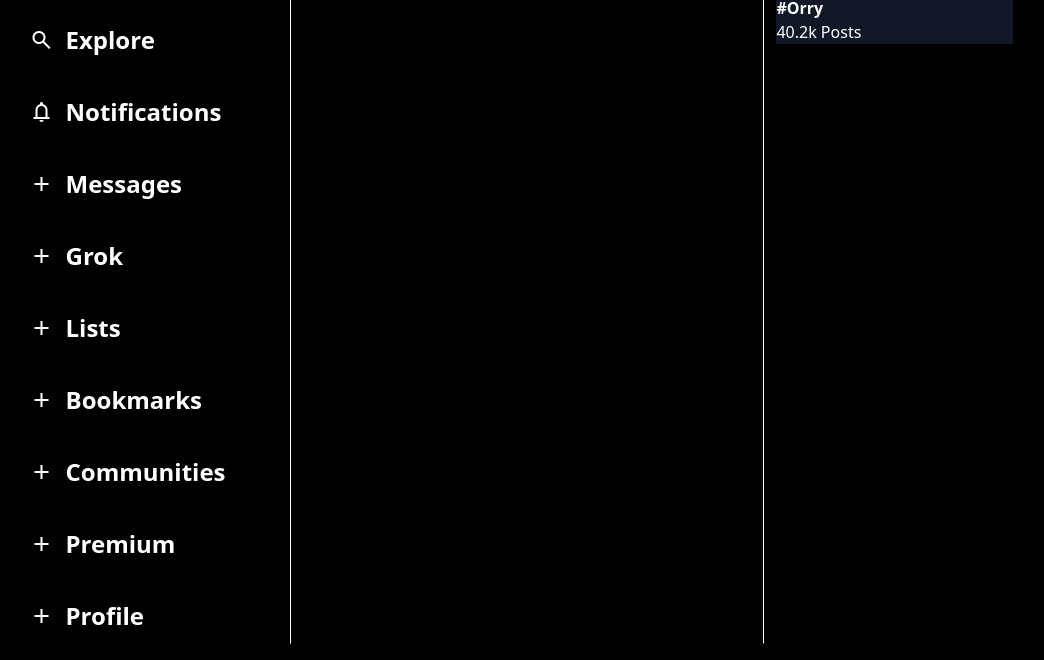
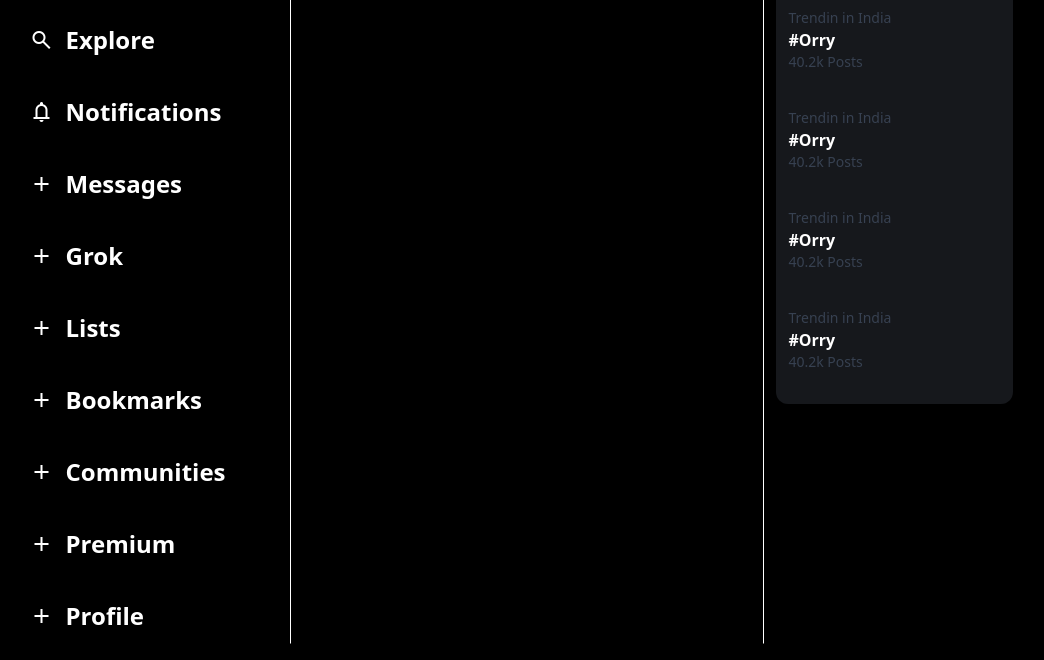
Before and after one commit to Devagya-Tak/tailwindTwitter, a website: page index.html in a window 1280 px wide. Shown: the part 144-804 px from the top of the page, without its empty margins (42-1086 px from the left). Drawn offline with nearby package versions, Linux system fonts and the light colour scheme.

Commit message:
made the what's happening section

```diff
--- a/index.html
+++ b/index.html
@@ -101,16 +101,36 @@
         <div class="second w-full border-[1px] border-x-white border-y-black">bb</div>
         <div class="third w-full  ">
             <div class="search m-3">
-                <input type="text" class="w-1/2 rounded-full bg-gray-900 text-white px-4 py-2" placeholder="Search">
+                <input type="text" class="w-1/2 rounded-full bg-[#16181c] text-white px-4 py-2" placeholder="Search">
             </div>
-            <div class="whats bg-gray-900 m-3 w-1/2">
-                <h1 class="text-xl font-bold">What's Happenning</h1>
-                <div class="item my-3 hover:bg-gray-800 cursor-pointer">
-                    <div class="font-bold text-sm text-gray-700"> Trendin in India</div>
+            <div class="whats bg-[#16181c] m-3 w-1/2 py-5 rounded-xl space-y-3">
+
+                <h1 class="text-xl font-bold px-3">What's Happenning</h1>
+
+                <div class="item p-3 hover:bg-gray-800 cursor-pointer px-3">
+                    <div class=" text-sm text-gray-700"> Trendin in India</div>
                     <div class="font-bold">#Orry</div>
-                    <div>40.2k Posts</div>
+                    <div class=" text-sm text-gray-700">40.2k Posts</div>
+                </div>
 
+                <div class="item p-3 hover:bg-gray-800 cursor-pointer px-3">
+                    <div class=" text-sm text-gray-700"> Trendin in India</div>
+                    <div class="font-bold">#Orry</div>
+                    <div class=" text-sm text-gray-700">40.2k Posts</div>
                 </div>
+
+                <div class="item p-3 hover:bg-gray-800 cursor-pointer px-3">
+                    <div class=" text-sm text-gray-700"> Trendin in India</div>
+                    <div class="font-bold">#Orry</div>
+                    <div class=" text-sm text-gray-700">40.2k Posts</div>
+                </div>
+
+                <div class="item p-3 hover:bg-gray-800 cursor-pointer px-3">
+                    <div class=" text-sm text-gray-700"> Trendin in India</div>
+                    <div class="font-bold">#Orry</div>
+                    <div class=" text-sm text-gray-700">40.2k Posts</div>
+                </div>
+
             </div>
         </div>
     </div>
```
Also changed, not shown: css/output.css.
